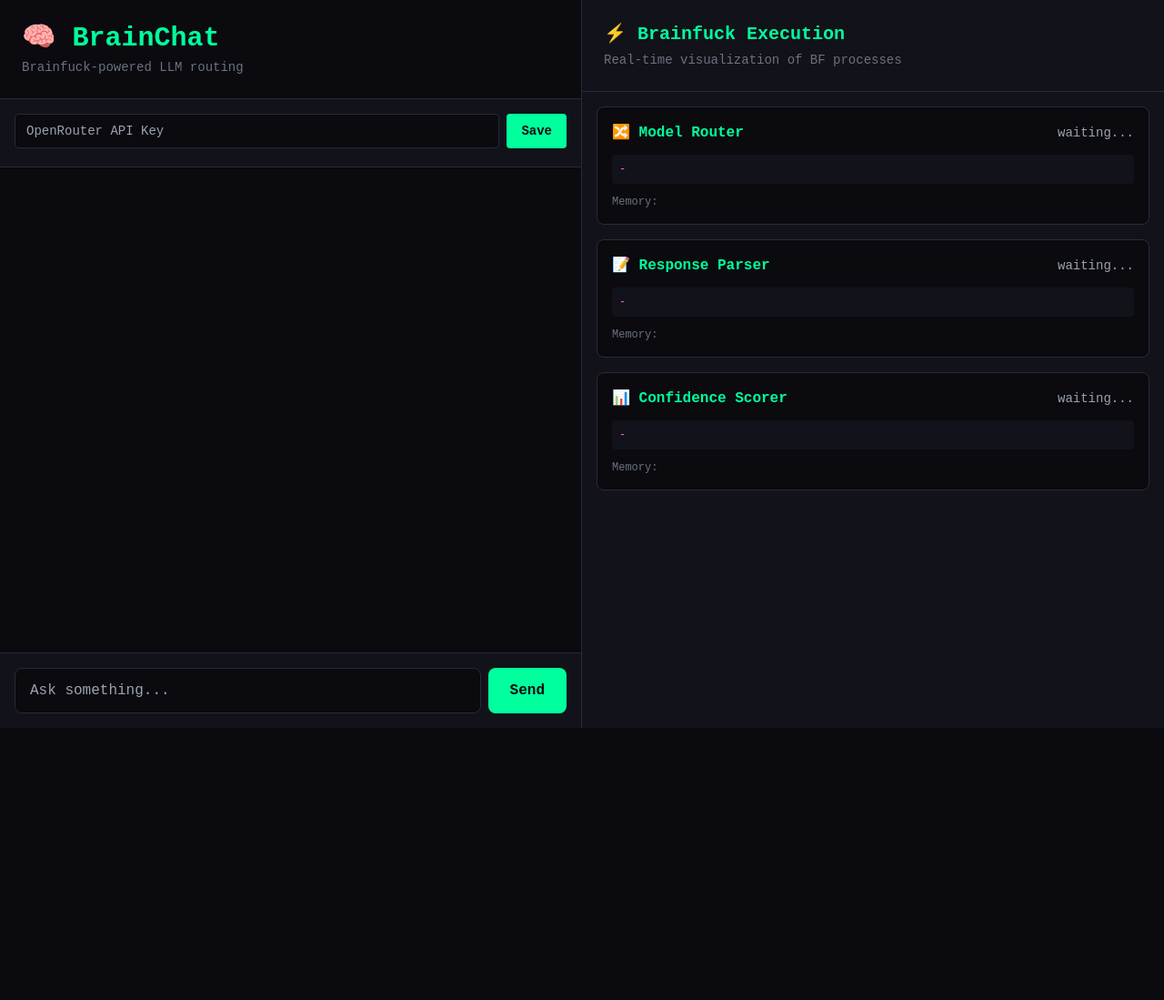
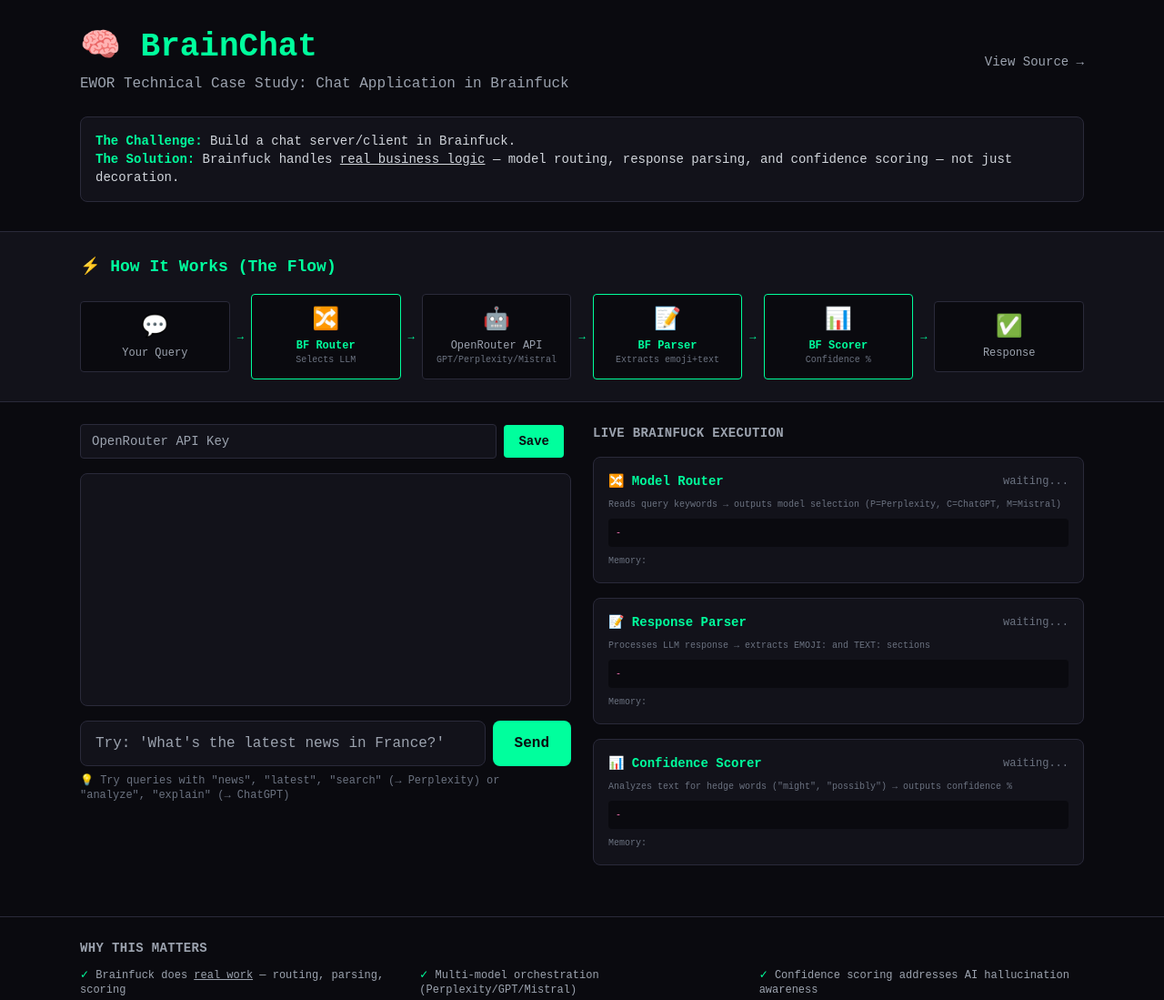
Before and after one commit to abhinxx/brainchat-mvp, a website: page public/index.html in a window 1280 px wide. Shown: the whole page at 91% size. Before the commit the page ends 800 px from the top, so only its background shows below. Drawn offline with nearby package versions, Linux system fonts and the light colour scheme.

Commit message:
Add context for judges - explain what BF does and why

```diff
--- a/public/index.html
+++ b/public/index.html
@@ -3,7 +3,7 @@
 <head>
   <meta charset="UTF-8">
   <meta name="viewport" content="width=device-width, initial-scale=1.0">
-  <title>BrainChat</title>
+  <title>BrainChat - EWOR Case Study</title>
   <script src="https://cdn.tailwindcss.com"></script>
   <script>
     tailwind.config = {
@@ -22,102 +22,164 @@
       }
     }
   </script>
-  <style>
-    .tape-cell { min-width: 28px; }
-    .bf-code::-webkit-scrollbar { height: 4px; }
-    .bf-code::-webkit-scrollbar-thumb { background: #2a2a3a; border-radius: 2px; }
-  </style>
 </head>
-<body class="bg-bg text-gray-200 font-mono min-h-screen">
+<body class="bg-bg text-gray-200 font-mono">
 
-  <!-- SPLIT LAYOUT -->
-  <div class="flex h-screen">
-
-    <!-- LEFT: Chat Interface -->
-    <div class="w-1/2 border-r border-border flex flex-col">
-      <header class="p-6 border-b border-border">
-        <h1 class="text-3xl font-bold text-accent">🧠 BrainChat</h1>
-        <p class="text-gray-500 text-sm mt-1">Brainfuck-powered LLM routing</p>
-      </header>
-
-      <div class="p-4 border-b border-border bg-surface">
-        <div class="flex gap-2">
-          <input type="password" id="apiKeyInput" placeholder="OpenRouter API Key"
-                 class="flex-1 px-3 py-2 bg-bg border border-border rounded text-sm focus:border-accent focus:outline-none">
-          <button id="saveKeyBtn" class="px-4 py-2 bg-accent text-bg font-bold rounded text-sm hover:bg-green-400">Save</button>
+  <!-- HERO / CONTEXT -->
+  <header class="border-b border-border">
+    <div class="max-w-6xl mx-auto px-6 py-8">
+      <div class="flex items-center justify-between">
+        <div>
+          <h1 class="text-4xl font-bold text-accent">🧠 BrainChat</h1>
+          <p class="text-gray-400 mt-2">EWOR Technical Case Study: Chat Application in Brainfuck</p>
         </div>
-        <span id="keyStatus" class="text-xs text-accent mt-1 block"></span>
+        <a href="https://github.com/abhinxx/brainchat-mvp" target="_blank" class="text-gray-400 hover:text-accent text-sm">View Source →</a>
       </div>
 
-      <div id="chatBox" class="flex-1 overflow-y-auto p-4 space-y-4"></div>
+      <!-- THE PITCH -->
+      <div class="mt-6 p-4 bg-surface border border-border rounded-lg">
+        <p class="text-sm text-gray-300">
+          <span class="text-accent font-bold">The Challenge:</span> Build a chat server/client in Brainfuck.<br>
+          <span class="text-accent font-bold">The Solution:</span> Brainfuck handles <u>real business logic</u> — model routing, response parsing, and confidence scoring — not just decoration.
+        </p>
+      </div>
+    </div>
+  </header>
 
-      <form id="chatForm" class="p-4 border-t border-border bg-surface">
-        <div class="flex gap-2">
-          <input type="text" id="queryInput" placeholder="Ask something..." autocomplete="off" required
-                 class="flex-1 px-4 py-3 bg-bg border border-border rounded-lg focus:border-accent focus:outline-none">
+  <!-- HOW IT WORKS -->
+  <section class="border-b border-border bg-surface">
+    <div class="max-w-6xl mx-auto px-6 py-6">
+      <h2 class="text-lg font-bold text-accent mb-4">⚡ How It Works (The Flow)</h2>
+      <div class="flex items-center justify-between text-xs text-center gap-2">
+        <div class="flex-1 p-3 bg-bg border border-border rounded">
+          <div class="text-2xl mb-1">💬</div>
+          <div class="text-gray-400">Your Query</div>
+        </div>
+        <div class="text-accent">→</div>
+        <div class="flex-1 p-3 bg-bg border border-accent rounded">
+          <div class="text-2xl mb-1">🔀</div>
+          <div class="text-accent font-bold">BF Router</div>
+          <div class="text-gray-500 text-[10px]">Selects LLM</div>
+        </div>
+        <div class="text-accent">→</div>
+        <div class="flex-1 p-3 bg-bg border border-border rounded">
+          <div class="text-2xl mb-1">🤖</div>
+          <div class="text-gray-400">OpenRouter API</div>
+          <div class="text-gray-500 text-[10px]">GPT/Perplexity/Mistral</div>
+        </div>
+        <div class="text-accent">→</div>
+        <div class="flex-1 p-3 bg-bg border border-accent rounded">
+          <div class="text-2xl mb-1">📝</div>
+          <div class="text-accent font-bold">BF Parser</div>
+          <div class="text-gray-500 text-[10px]">Extracts emoji+text</div>
+        </div>
+        <div class="text-accent">→</div>
+        <div class="flex-1 p-3 bg-bg border border-accent rounded">
+          <div class="text-2xl mb-1">📊</div>
+          <div class="text-accent font-bold">BF Scorer</div>
+          <div class="text-gray-500 text-[10px]">Confidence %</div>
+        </div>
+        <div class="text-accent">→</div>
+        <div class="flex-1 p-3 bg-bg border border-border rounded">
+          <div class="text-2xl mb-1">✅</div>
+          <div class="text-gray-400">Response</div>
+        </div>
+      </div>
+    </div>
+  </section>
+
+  <!-- MAIN INTERFACE -->
+  <main class="max-w-6xl mx-auto px-6 py-6">
+    <div class="grid grid-cols-2 gap-6">
+
+      <!-- LEFT: Chat -->
+      <div>
+        <div class="flex items-center gap-2 mb-4">
+          <input type="password" id="apiKeyInput" placeholder="OpenRouter API Key"
+                 class="flex-1 px-3 py-2 bg-surface border border-border rounded text-sm focus:border-accent focus:outline-none">
+          <button id="saveKeyBtn" class="px-4 py-2 bg-accent text-bg font-bold rounded text-sm">Save</button>
+          <span id="keyStatus" class="text-xs text-accent"></span>
+        </div>
+
+        <div id="chatBox" class="h-64 overflow-y-auto bg-surface border border-border rounded-lg p-4 space-y-3 mb-4"></div>
+
+        <form id="chatForm" class="flex gap-2">
+          <input type="text" id="queryInput" placeholder="Try: 'What's the latest news in France?'" autocomplete="off" required
+                 class="flex-1 px-4 py-3 bg-surface border border-border rounded-lg focus:border-accent focus:outline-none">
           <button type="submit" class="px-6 py-3 bg-accent text-bg font-bold rounded-lg hover:bg-green-400 disabled:opacity-50">Send</button>
-        </div>
-      </form>
-    </div>
+        </form>
 
-    <!-- RIGHT: Brainfuck Execution Panel -->
-    <div class="w-1/2 bg-surface flex flex-col overflow-hidden">
-      <header class="p-6 border-b border-border">
-        <h2 class="text-xl font-bold text-accent">⚡ Brainfuck Execution</h2>
-        <p class="text-gray-500 text-sm mt-1">Real-time visualization of BF processes</p>
-      </header>
+        <p class="text-xs text-gray-500 mt-2">
+          💡 Try queries with "news", "latest", "search" (→ Perplexity) or "analyze", "explain" (→ ChatGPT)
+        </p>
+      </div>
 
-      <div class="flex-1 overflow-y-auto p-4 space-y-4">
+      <!-- RIGHT: BF Execution -->
+      <div class="space-y-4">
+        <h3 class="text-sm font-bold text-gray-400 uppercase tracking-wide">Live Brainfuck Execution</h3>
 
-        <!-- Router Panel -->
-        <div class="bg-bg border border-border rounded-lg p-4">
-          <div class="flex items-center justify-between mb-3">
-            <h3 class="text-accent font-bold">🔀 Model Router</h3>
-            <span id="routerOutput" class="text-sm text-gray-400">waiting...</span>
+        <!-- Router -->
+        <div class="bg-surface border border-border rounded-lg p-4">
+          <div class="flex items-center justify-between mb-2">
+            <span class="text-accent font-bold text-sm">🔀 Model Router</span>
+            <span id="routerOutput" class="text-xs text-gray-500">waiting...</span>
           </div>
-          <div class="bg-surface rounded p-2 mb-3 overflow-x-auto">
-            <code id="routerCode" class="text-xs text-pink-400 bf-code whitespace-nowrap block">-</code>
-          </div>
-          <div class="flex items-center gap-1">
-            <span class="text-xs text-gray-500 mr-2">Memory:</span>
-            <div id="routerTape" class="flex gap-1 overflow-x-auto pb-1"></div>
+          <p class="text-[10px] text-gray-500 mb-2">Reads query keywords → outputs model selection (P=Perplexity, C=ChatGPT, M=Mistral)</p>
+          <code id="routerCode" class="block text-[10px] text-pink-400 bg-bg p-2 rounded overflow-x-auto whitespace-nowrap mb-2">-</code>
+          <div class="flex items-center gap-1 text-[10px]">
+            <span class="text-gray-500">Memory:</span>
+            <div id="routerTape" class="flex gap-0.5"></div>
           </div>
         </div>
 
-        <!-- Parser Panel -->
-        <div class="bg-bg border border-border rounded-lg p-4">
-          <div class="flex items-center justify-between mb-3">
-            <h3 class="text-accent font-bold">📝 Response Parser</h3>
-            <span id="parserOutput" class="text-sm text-gray-400">waiting...</span>
+        <!-- Parser -->
+        <div class="bg-surface border border-border rounded-lg p-4">
+          <div class="flex items-center justify-between mb-2">
+            <span class="text-accent font-bold text-sm">📝 Response Parser</span>
+            <span id="parserOutput" class="text-xs text-gray-500">waiting...</span>
           </div>
-          <div class="bg-surface rounded p-2 mb-3 overflow-x-auto">
-            <code id="parserCode" class="text-xs text-pink-400 bf-code whitespace-nowrap block">-</code>
-          </div>
-          <div class="flex items-center gap-1">
-            <span class="text-xs text-gray-500 mr-2">Memory:</span>
-            <div id="parserTape" class="flex gap-1 overflow-x-auto pb-1"></div>
+          <p class="text-[10px] text-gray-500 mb-2">Processes LLM response → extracts EMOJI: and TEXT: sections</p>
+          <code id="parserCode" class="block text-[10px] text-pink-400 bg-bg p-2 rounded overflow-x-auto whitespace-nowrap mb-2">-</code>
+          <div class="flex items-center gap-1 text-[10px]">
+            <span class="text-gray-500">Memory:</span>
+            <div id="parserTape" class="flex gap-0.5"></div>
           </div>
         </div>
 
-        <!-- Scorer Panel -->
-        <div class="bg-bg border border-border rounded-lg p-4">
-          <div class="flex items-center justify-between mb-3">
-            <h3 class="text-accent font-bold">📊 Confidence Scorer</h3>
-            <span id="scorerOutput" class="text-sm text-gray-400">waiting...</span>
+        <!-- Scorer -->
+        <div class="bg-surface border border-border rounded-lg p-4">
+          <div class="flex items-center justify-between mb-2">
+            <span class="text-accent font-bold text-sm">📊 Confidence Scorer</span>
+            <span id="scorerOutput" class="text-xs text-gray-500">waiting...</span>
           </div>
-          <div class="bg-surface rounded p-2 mb-3 overflow-x-auto">
-            <code id="scorerCode" class="text-xs text-pink-400 bf-code whitespace-nowrap block">-</code>
-          </div>
-          <div class="flex items-center gap-1">
-            <span class="text-xs text-gray-500 mr-2">Memory:</span>
-            <div id="scorerTape" class="flex gap-1 overflow-x-auto pb-1"></div>
+          <p class="text-[10px] text-gray-500 mb-2">Analyzes text for hedge words ("might", "possibly") → outputs confidence %</p>
+          <code id="scorerCode" class="block text-[10px] text-pink-400 bg-bg p-2 rounded overflow-x-auto whitespace-nowrap mb-2">-</code>
+          <div class="flex items-center gap-1 text-[10px]">
+            <span class="text-gray-500">Memory:</span>
+            <div id="scorerTape" class="flex gap-0.5"></div>
           </div>
         </div>
-
       </div>
     </div>
+  </main>
 
-  </div>
+  <!-- FOOTER: Technical Details -->
+  <footer class="border-t border-border mt-8">
+    <div class="max-w-6xl mx-auto px-6 py-6">
+      <h3 class="text-sm font-bold text-gray-400 uppercase tracking-wide mb-3">Why This Matters</h3>
+      <div class="grid grid-cols-3 gap-4 text-xs text-gray-400">
+        <div>
+          <span class="text-accent">✓</span> Brainfuck does <u>real work</u> — routing, parsing, scoring
+        </div>
+        <div>
+          <span class="text-accent">✓</span> Multi-model orchestration (Perplexity/GPT/Mistral)
+        </div>
+        <div>
+          <span class="text-accent">✓</span> Confidence scoring addresses AI hallucination awareness
+        </div>
+      </div>
+    </div>
+  </footer>
 
   <script src="/app.js"></script>
 </body>
```
Also changed, not shown: public/app.js (+34 -38 lines).
